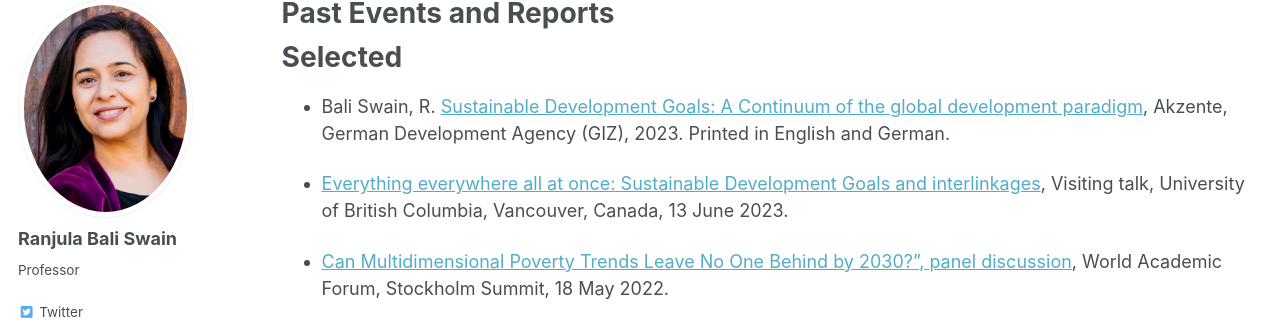
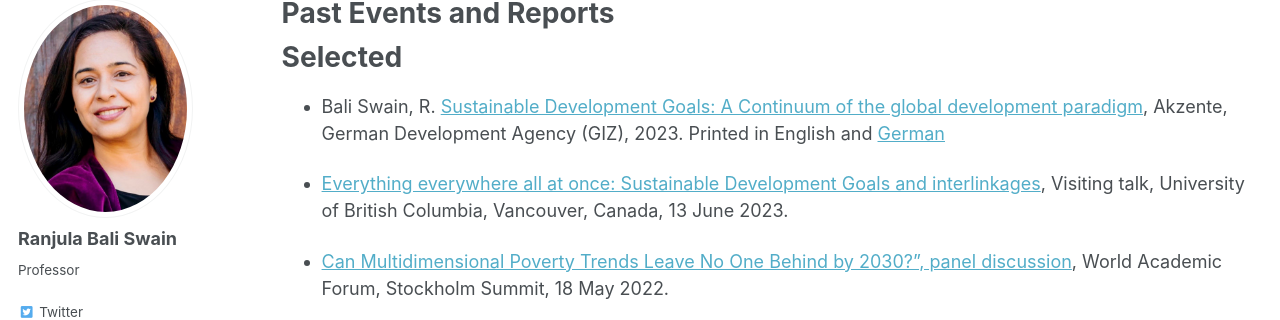
Before and after one commit to ranjbali/ranjbali.github.io, a Jekyll site: the page built from _pages/pastevents.md, in a window 1280 px wide and 900 px high. Shown: the part 119-439 px from the top of the window. Built offline with Jekyll 4.4.1, drawn with Linux system fonts in a browser that asks for light colours; part of the change alters nothing that is shown.

```diff
--- a/_pages/pastevents.md
+++ b/_pages/pastevents.md
@@ -10,7 +10,7 @@ author_profile: true
 Selected
 ======
 
-* Bali Swain, R. [Sustainable Development Goals: A Continuum of the global development paradigm](https://akzente.giz.de/en/simplifying-sdgs), Akzente, German Development Agency (GIZ), 2023. Printed in English and German.
+* Bali Swain, R. [Sustainable Development Goals: A Continuum of the global development paradigm](https://akzente.giz.de/en/simplifying-sdgs), Akzente, German Development Agency (GIZ), 2023. Printed in English and [German](https://akzente.giz.de/de/die-ziele-vereinfachen)
 
 * [Everything everywhere all at once: Sustainable Development Goals and interlinkages](https://ires.ubc.ca/visiting-talk-everything-everywhere-all-at-once-sustainable-development-goals-and-interlinkages/), Visiting talk, University of British Columbia, Vancouver, Canada, 13 June 2023.
 
```
